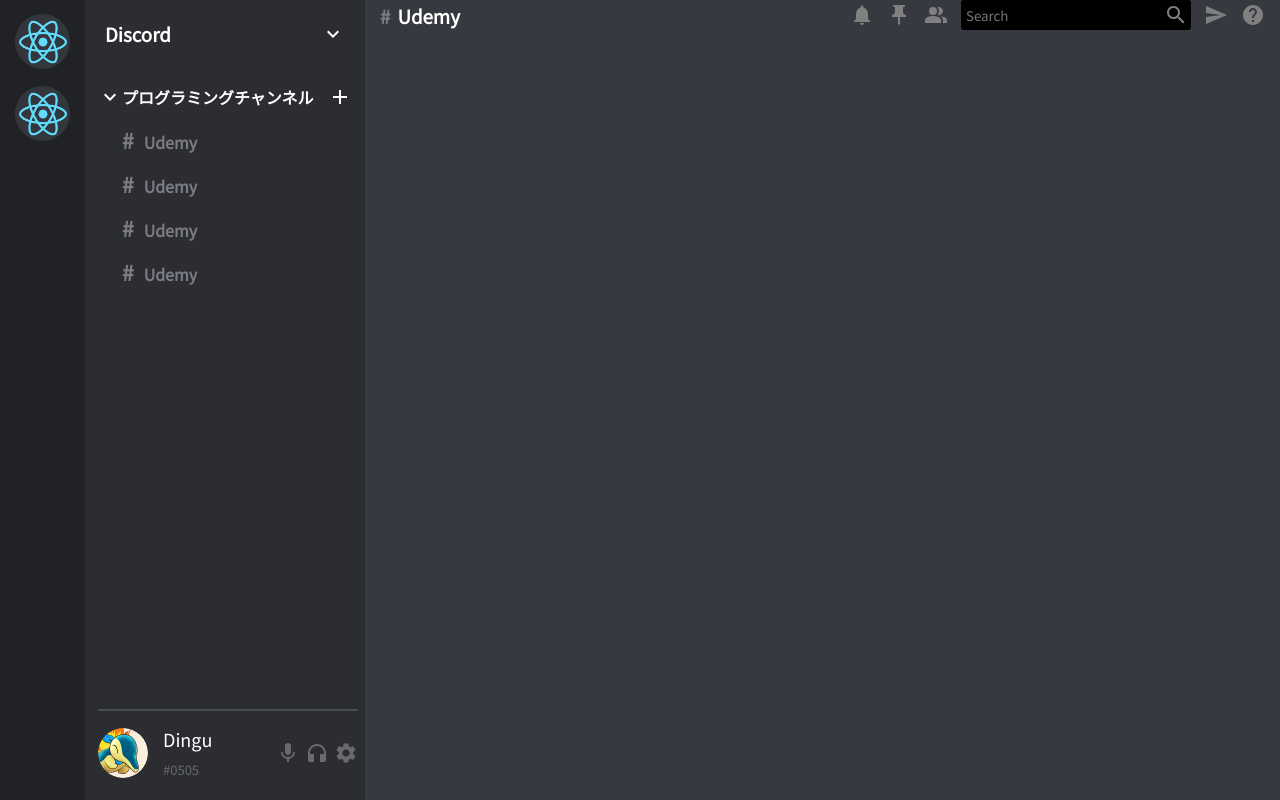
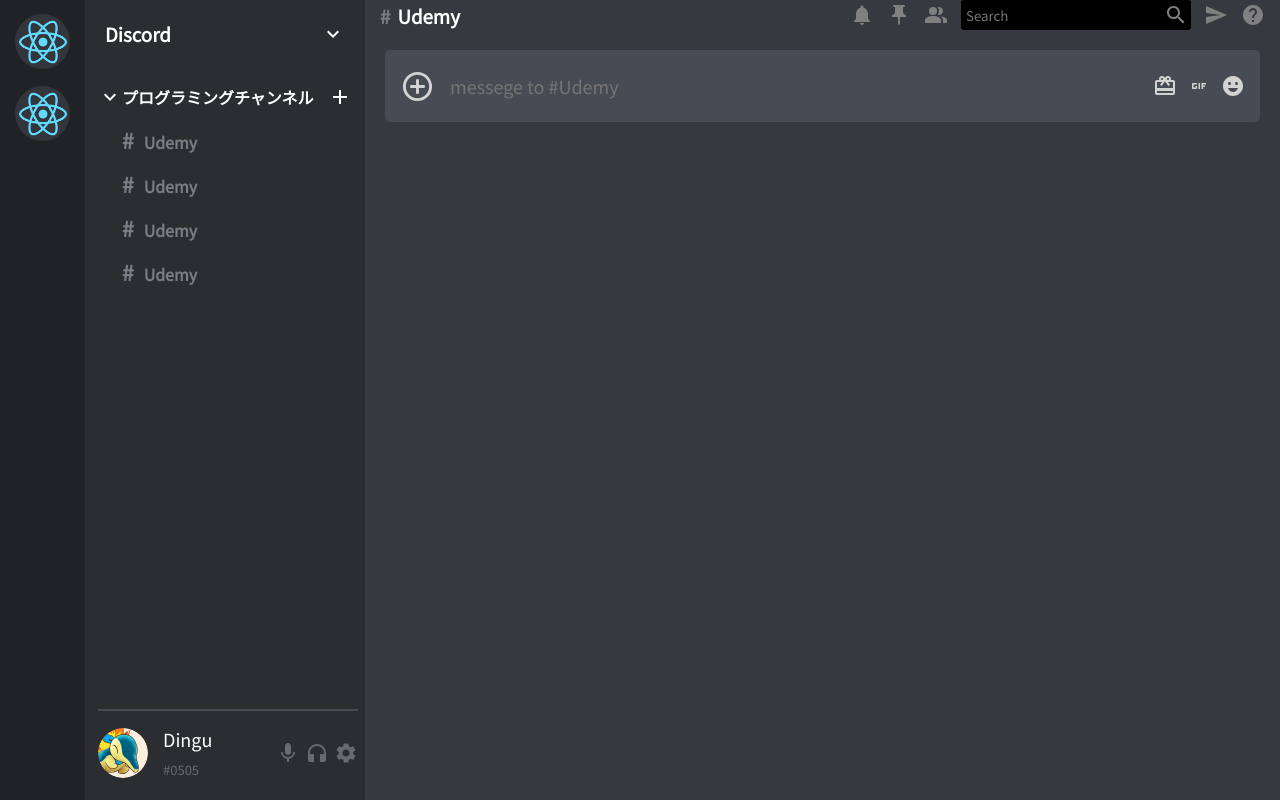
Before and after one commit to Dingu-suke/discord-clone, a React (Create React App) app: page / in a window 1280 px wide. Built offline with nearby package versions, Linux system fonts and the light colour scheme.

Commit message:
chatInput

```diff
--- a/src/components/chat/Chat.scss
+++ b/src/components/chat/Chat.scss
@@ -4,4 +4,38 @@
   background-color: #36393f;
   flex-direction: column;
   height: 100vh;
+
+  .chatInput {
+    display: flex;
+    align-items: center;
+    justify-content: space-between;
+    padding: 15px;
+    color: lightgray;
+    background-color: #474b53;
+    border-radius: 5px;
+    margin: 20px;
+
+    form {
+      flex-grow: 1;
+      input {
+        padding: 15px;
+        background: transparent;
+        border: none;
+        outline: none;
+        font-size: large;
+        width: 100%;
+        color: white;
+        height: 12px;
+      }
+      .chatInputButton {
+        display: none;
+      }
+    }
+    .chatInputIcons {
+      display: flex;
+      gap: 10px;
+    }
+
+  }
+
 }
--- a/src/components/chat/Chat.tsx
+++ b/src/components/chat/Chat.tsx
@@ -1,6 +1,10 @@
 import React from 'react';
 import './Chat.scss';
 import ChatHeader from './ChatHeader';
+import { AddCircleOutline } from '@mui/icons-material';
+import CardGiftcardIcon from '@mui/icons-material/CardGiftcard';
+import GifIcon from '@mui/icons-material/Gif';
+import EmojiEmotionsIcon from '@mui/icons-material/EmojiEmotions';
 
 const Chat = () => {
   return (
@@ -10,7 +14,18 @@
       {/* chat messages */}
       <div className='chatMessages'></div>
       {/* chat input */}
-      <div className='chatInput'></div>
+      <div className='chatInput'>
+        <AddCircleOutline fontSize='large' />
+        <form>
+          <input type="text" placeholder='messege to #Udemy' />
+          <button type='submit' className='chatInputButton'>Send</button>
+        </form>
+        <div className='chatInputIcons'>
+          <CardGiftcardIcon />
+          <GifIcon />
+          <EmojiEmotionsIcon />
+        </div>
+      </div>
     </div>
   );
 }
```
